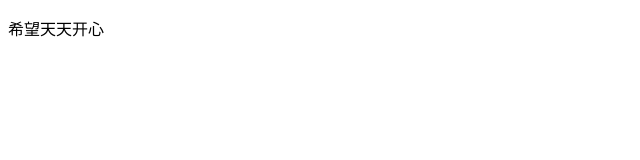
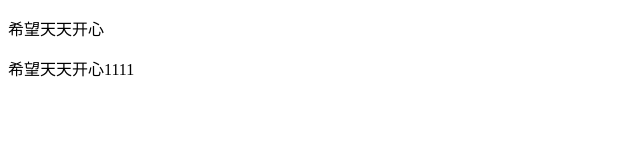
Before and after one commit to 1526liao/liao-demo, a plain HTML site: page index.html in a window 1280 px wide. Shown: the whole page, without its empty margins (0-640 px from the left). Drawn offline with Linux system fonts and the light colour scheme.

Commit message:
修改第一次

```diff
--- a/index.html
+++ b/index.html
@@ -7,5 +7,6 @@
   </head>
   <body>
     <p>希望天天开心</p>
+    <p>希望天天开心1111</p>
   </body>
 </html>
```
